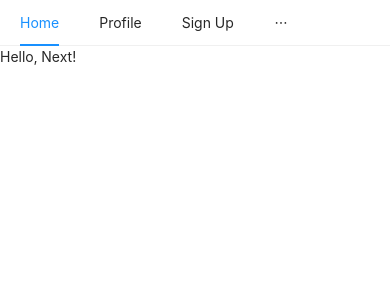
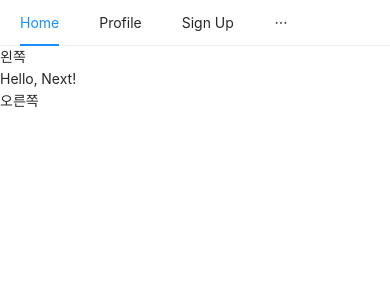
Before and after one commit to sarifor/react-nodebird-practice, a Next.js app in the folder front/: page / in a window 390 px wide. Shown: the top 300 px of the page. Built offline with nearby package versions, Linux system fonts and the light colour scheme.

Commit message:
Add: responsive design using antd Row/Col

```diff
--- a/front/components/AppLayout.js
+++ b/front/components/AppLayout.js
@@ -5,7 +5,7 @@ import React from 'react';
 import PropTypes from 'prop-types';
 import Link from 'next/link';
 import { useRouter } from 'next/router';
-import { Menu } from 'antd';
+import { Menu, Row, Col } from 'antd';
 import { Input } from 'antd';
 
 const Search = Input.Search;
@@ -41,7 +41,17 @@ const AppLayout = ({ children }) => {
           </Menu.Item>
         ))}
       </Menu>
-      {children}
+      <Row> {/* 작은 화면에서는 세 Col이 수직으로 쌓이고, 중간 이상 화면에서는 수평으로 배치 */}
+        <Col xs={24} md={6}>
+          왼쪽
+        </Col>
+        <Col xs={24} md={12}>
+          {children}
+        </Col>
+        <Col xs={24} md={6}>
+          오른쪽
+        </Col>
+      </Row>
     </div>
   )
 };
```
